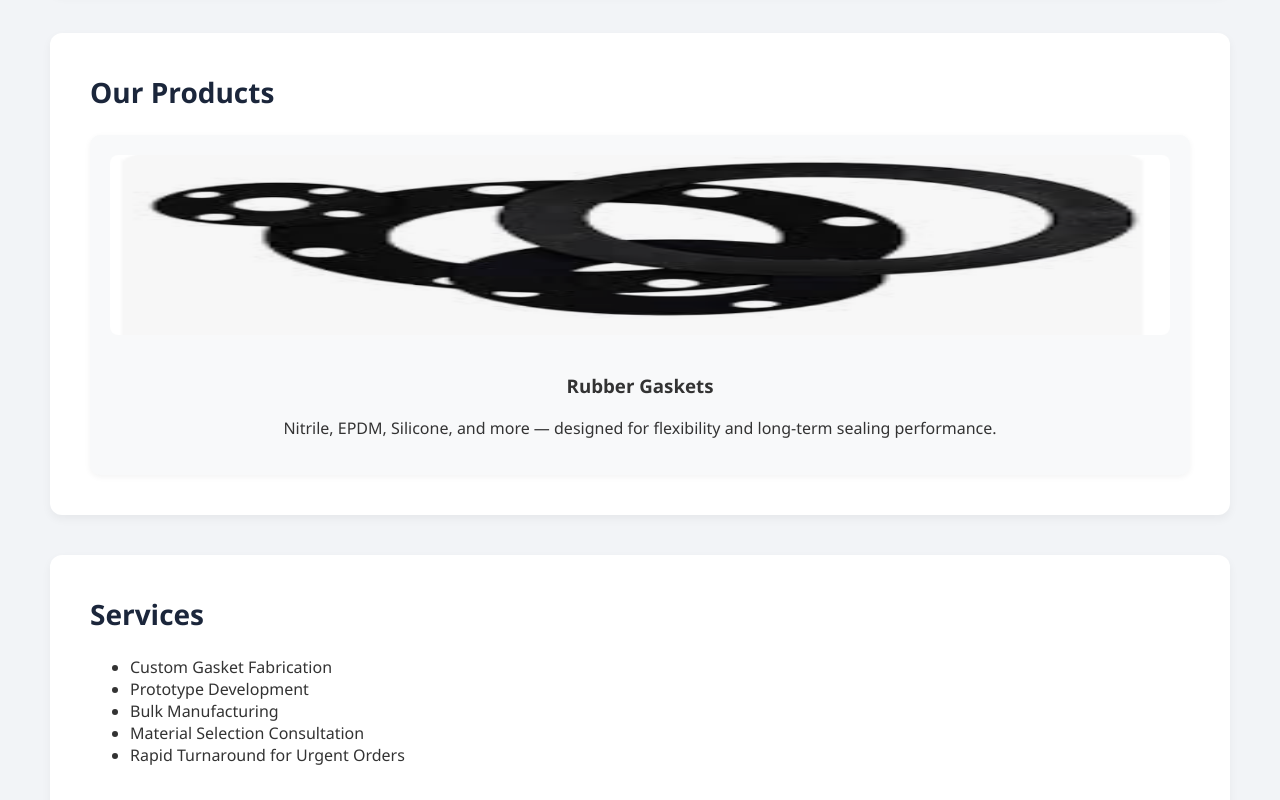
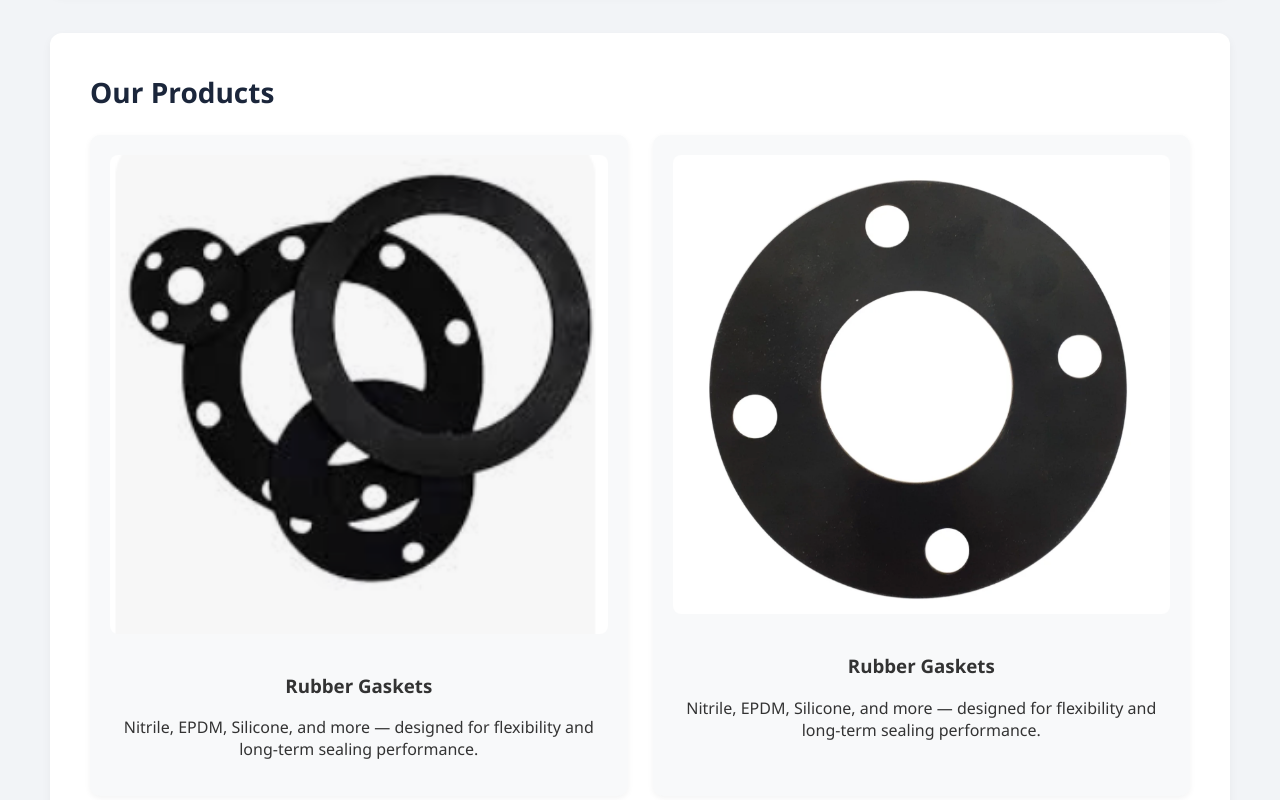
Before and after one commit to tramarao/new-html, a plain HTML site: page index.html in a window 1280 px wide. Shown: the part 680-1480 px from the top of the page. Drawn offline with Linux system fonts and the light colour scheme.

Commit message:
Update index.html add another gasket image

```diff
--- a/index.html
+++ b/index.html
@@ -123,7 +123,12 @@
     <h2>Our Products</h2>
     <div class="products-grid">
         <div class="product-card">
-            <img src="gasket.png" width="100" height="180" alt="Rubber Gaskets">
+            <img src="gasket.png"   alt="Rubber Gasket1">
+            <h3>Rubber Gaskets</h3>
+            <p>Nitrile, EPDM, Silicone, and more — designed for flexibility and long‑term sealing performance.</p>
+        </div>
+         <div class="product-card">
+            <img src="gasket2.png" alt="Rubber Gasket2">
             <h3>Rubber Gaskets</h3>
             <p>Nitrile, EPDM, Silicone, and more — designed for flexibility and long‑term sealing performance.</p>
         </div>
```
